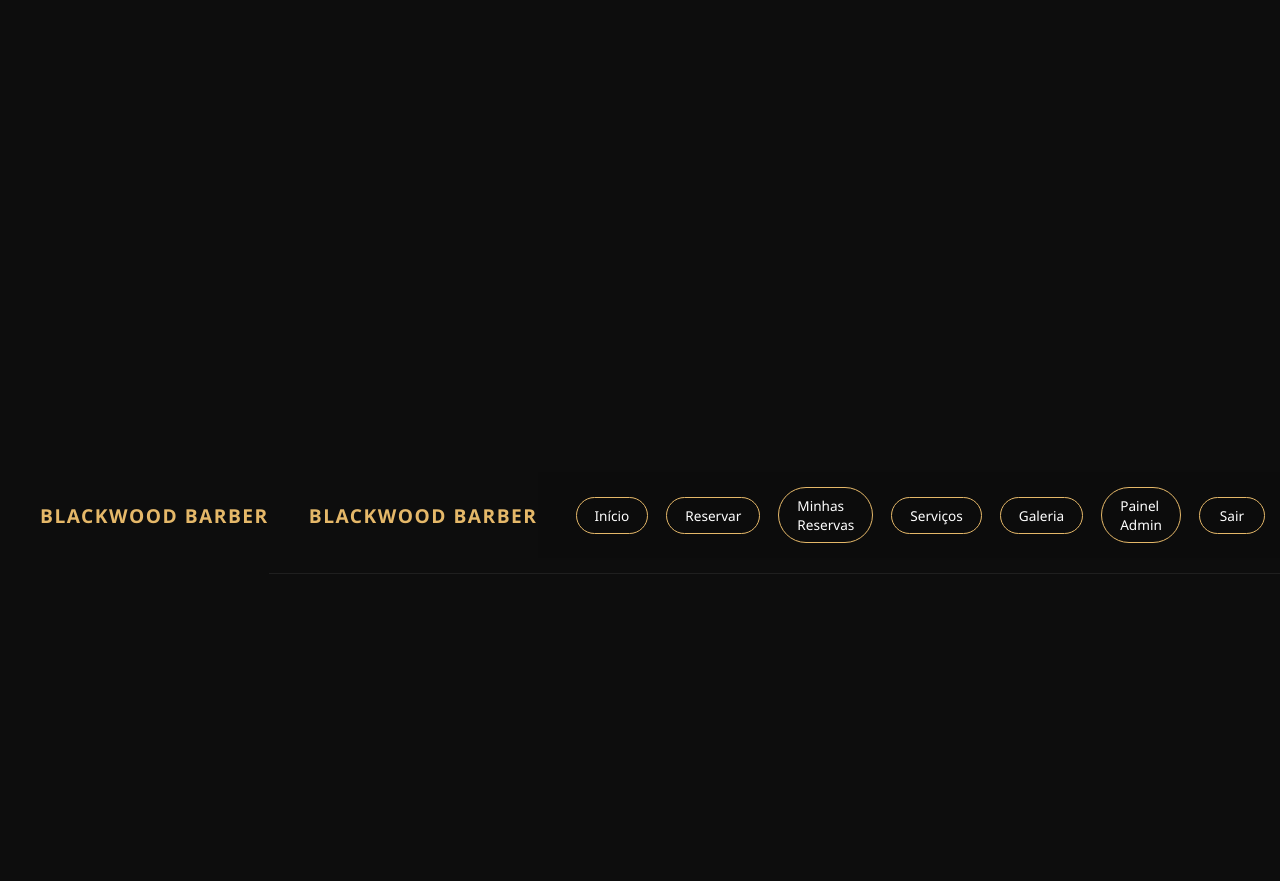
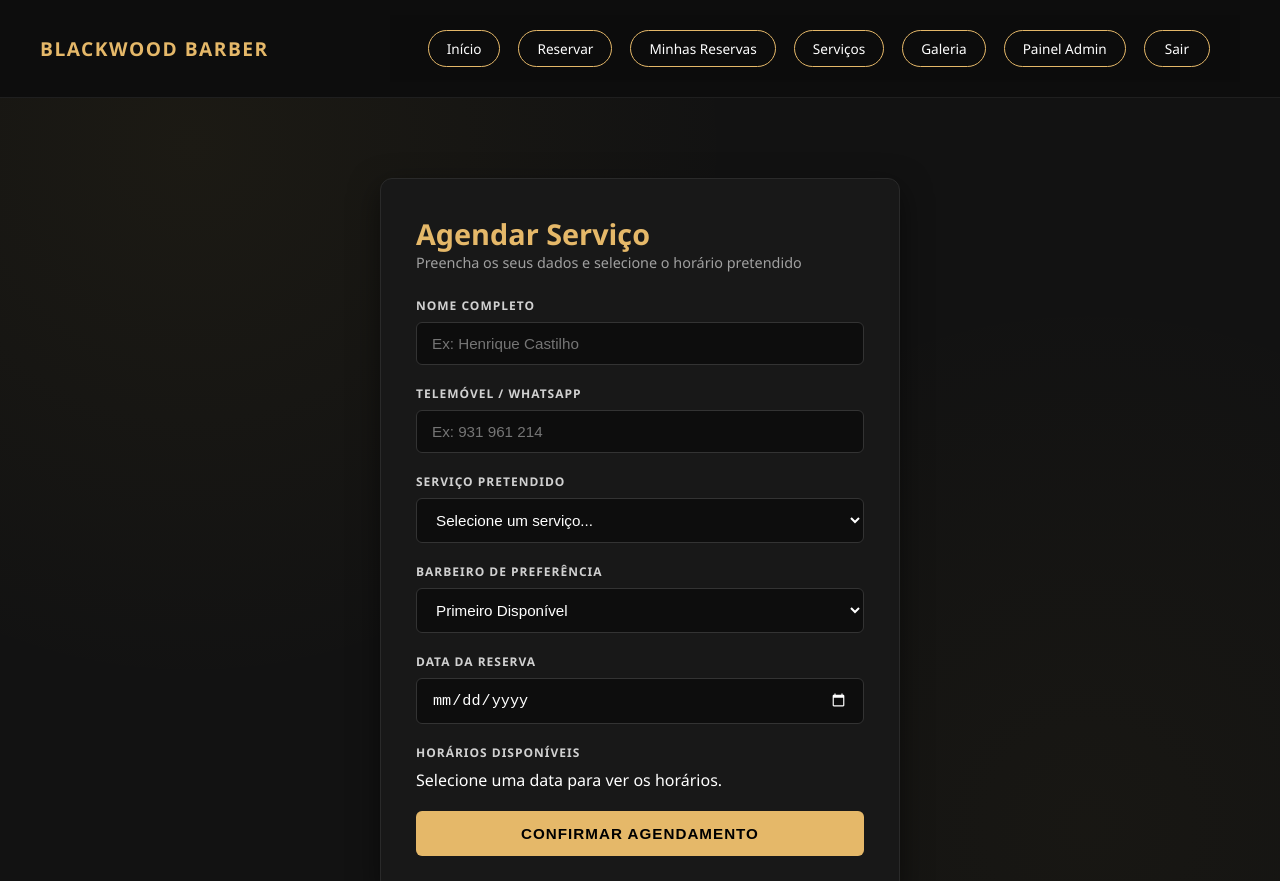
Before and after one commit to henriqueteixeiracastilho-hub/blackwood-barber, a website: page public/reserva.html in a window 1280 px wide. Shown: the top 881 px of the page. Drawn offline with Linux system fonts and the light colour scheme.

Commit message:
Compoe e alinha pagina reserva.html

```diff
--- a/public/reserva.html
+++ b/public/reserva.html
@@ -4,119 +4,74 @@
   <meta charset="UTF-8">
   <meta name="viewport" content="width=device-width, initial-scale=1.0">
   <title>Reserva - Blackwood Barber</title>
-  <link rel="stylesheet" href="style.css?v=10">
+  <link rel="stylesheet" href="style.css">
 </head>
 <body>
 
-  <!-- CABEÇALHO -->
-<header>
-  <div class="logo">BLACKWOOD BARBER</div>
-
-  <!-- Botão dos 3 pontos verticais -->
-  <button id="menu-toggle" class="menu-btn" aria-label="Abrir Menu">
-    &#8942;
-  </button>
-
-  <!-- Menu suspenso -->
+  <!-- HEADER INDEPENDENTE NO TOPO -->
   <header class="main-header">
     <a href="index.html" class="logo">BLACKWOOD BARBER</a>
-
     <nav class="nav-links">
       <a href="index.html" class="nav-btn">Início</a>
-    <a href="reserva.html" class="nav-btn">Reservar</a>
+      <a href="reserva.html" class="nav-btn active">Reservar</a>
       <a href="minhas-reservas.html" class="nav-btn">Minhas Reservas</a>
       <a href="servicos.html" class="nav-btn">Serviços</a>
       <a href="galeria.html" class="nav-btn">Galeria</a>
       <a href="admin.html" class="nav-btn">Painel Admin</a>
-    <a href="login.html" class="nav-btn">Sair</a>
+      <a href="login.html" class="nav-btn btn-logout">Sair</a>
     </nav>
   </header>
 
-  <!-- FORMULÁRIO DE RESERVA -->
-  <main class="main-container">
-    <div class="card-box-reserva">
+  <!-- CONTEÚDO PRINCIPAL DA RESERVA CENTRADO -->
+  <main class="page-container">
+    <section class="booking-card">
       <h2>Agendar Serviço</h2>
-      <p class="subtitulo">Preencha os seus dados e selecione o horário pretendido</p>
+      <p class="subtitle">Preencha os seus dados e selecione o horário pretendido</p>
 
-      <form id="form-reserva">
-        <div class="form-grid">
+      <form id="bookingForm">
         <div class="form-group">
           <label for="nome">NOME COMPLETO</label>
-            <input type="text" id="nome" required placeholder="Ex: Henrique Castilho">
+          <input type="text" id="nome" name="nome" placeholder="Ex: Henrique Castilho" required>
         </div>
 
         <div class="form-group">
           <label for="telemovel">TELEMÓVEL / WHATSAPP</label>
-            <input type="tel" id="telemovel" required placeholder="Ex: 931 961 214">
+          <input type="tel" id="telemovel" name="telemovel" placeholder="Ex: 931 961 214" required>
         </div>
 
         <div class="form-group">
           <label for="servico">SERVIÇO PRETENDIDO</label>
-            <select id="servico" required>
+          <select id="servico" name="servico" required>
             <option value="">Selecione um serviço...</option>
-              <option value="Corte de Cabelo (12€)">Corte de Cabelo (12€)</option>
-              <option value="Barba (5€)">Barba (5€)</option>
-              <option value="Combo Corte + Barba (15€)">Combo Corte + Barba (15€)</option>
-              <option value="Corte Criança até 10 anos (10€)">Corte Criança até 10 anos (10€)</option>
-              <option value="Madeixas (30€)">Madeixas (30€)</option>
-              <option value="Platinar (30€)">Platinar (30€)</option>
-              <option value="Ondulação (35€)">Ondulação (35€)</option>
-              <option value="Desfriagem (30€)">Desfriagem (30€)</option>
+            <option value="Corte de Cabelo">Corte de Cabelo</option>
+            <option value="Barba">Barba</option>
+            <option value="Corte + Barba">Corte + Barba</option>
           </select>
         </div>
 
         <div class="form-group">
           <label for="barbeiro">BARBEIRO DE PREFERÊNCIA</label>
-            <select id="barbeiro">
+          <select id="barbeiro" name="barbeiro">
             <option value="Primeiro Disponível">Primeiro Disponível</option>
-              <option value="Barbeiro 1">Barbeiro 1</option>
-              <option value="Barbeiro 2">Barbeiro 2</option>
           </select>
         </div>
 
-          <div class="form-group full-width">
+        <div class="form-group">
           <label for="data">DATA DA RESERVA</label>
-            <input type="date" id="data" required>
-          </div>
+          <input type="date" id="data" name="data" required>
         </div>
 
-        <!-- HORÁRIOS DENTRO DO CARD DA TABELA -->
-        <div class="form-group full-width" style="margin-top: 15px;">
+        <div class="form-group">
           <label>HORÁRIOS DISPONÍVEIS</label>
-          <div id="horarios-grid"></div>
+          <p class="info-text">Selecione uma data para ver os horários.</p>
+          <div id="horariosContainer" class="horarios-grid"></div>
         </div>
 
-        <button type="submit" class="btn-submit">CONFIRMAR AGENDAMENTO</button>
+        <button type="submit" class="btn-confirmar">CONFIRMAR AGENDAMENTO</button>
       </form>
-    </div>
+    </section>
   </main>
 
   <script src="script.js"></script>
-<!-- MODAL DE EDIÇÃO DE PERFIL -->
-<div id="modal-perfil" class="modal-overlay">
-  <div class="modal-box">
-    <button id="btn-fechar-modal" class="modal-fechar">&times;</button>
-    <h3 style="color: #d4af37; margin-bottom: 5px;">Editar Perfil</h3>
-    <p style="color: #888; font-size: 0.85rem; margin-bottom: 20px;">Atualize o seu nome e foto de exibição</p>
-
-    <div class="preview-avatar-container">
-      <img id="modal-avatar-preview" src="https://cdn-icons-png.flaticon.com/512/3135/3135715.png" alt="Foto Perfil" class="avatar-preview">
-    </div>
-
-    <form id="form-perfil">
-      <div class="form-group" style="margin-bottom: 15px;">
-        <label for="perfil-nome">NOME</label>
-        <input type="text" id="perfil-nome" required placeholder="O seu nome">
-      </div>
-
-      <div class="form-group" style="margin-bottom: 20px;">
-        <label for="perfil-foto-url">URL DA FOTO / IMAGEM</label>
-        <input type="url" id="perfil-foto-url" placeholder="https://exemplo.com/foto.jpg">
-      </div>
-
-      <button type="submit" class="btn-submit" style="width: 100%;">GUARDAR ALTERAÇÕES</button>
-    </form>
-  </div>
-</div>
 </body>
 </html>
--- a/public/style.css
+++ b/public/style.css
@@ -2181,3 +2181,86 @@ main,
   float: none !important;
   display: block !important;
 }
+/* ==========================================================
+   ESTILOS ESPECÍFICOS DA PÁGINA DE RESERVA
+   ========================================================== */
+.page-container {
+  display: flex !important;
+  justify-content: center !important;
+  align-items: center !important;
+  padding: 40px 20px !important;
+  min-height: calc(100vh - 80px) !important;
+}
+
+.booking-card {
+  background-color: #181818 !important;
+  border: 1px solid #2a2a2a !important;
+  border-radius: 12px !important;
+  padding: 35px !important;
+  width: 100% !important;
+  max-width: 520px !important;
+  box-shadow: 0 10px 30px rgba(0, 0, 0, 0.5) !important;
+}
+
+.booking-card h2 {
+  color: #e5b869 !important;
+  margin-top: 0 !important;
+  font-size: 1.8rem !important;
+}
+
+.booking-card .subtitle {
+  color: #a0a0a0 !important;
+  font-size: 0.9rem !important;
+  margin-bottom: 25px !important;
+}
+
+.form-group {
+  margin-bottom: 20px !important;
+  text-align: left !important;
+}
+
+.form-group label {
+  display: block !important;
+  color: #d1d1d1 !important;
+  font-size: 0.75rem !important;
+  font-weight: 700 !important;
+  letter-spacing: 1px !important;
+  margin-bottom: 8px !important;
+}
+
+.form-group input,
+.form-group select {
+  width: 100% !important;
+  padding: 12px 15px !important;
+  background-color: #0d0d0d !important;
+  border: 1px solid #333333 !important;
+  border-radius: 6px !important;
+  color: #ffffff !important;
+  font-size: 0.95rem !important;
+  box-sizing: border-box !important;
+}
+
+.form-group input:focus,
+.form-group select:focus {
+  outline: none !important;
+  border-color: #e5b869 !important;
+}
+
+.btn-confirmar {
+  width: 100% !important;
+  padding: 14px !important;
+  background-color: #e5b869 !important;
+  color: #000000 !important;
+  border: none !important;
+  border-radius: 6px !important;
+  font-weight: 700 !important;
+  font-size: 0.95rem !important;
+  letter-spacing: 1px !important;
+  cursor: pointer !important;
+  transition: background-color 0.2s ease, transform 0.2s ease !important;
+}
+
+.btn-confirmar:hover {
+  background-color: #f0c77a !important;
+  transform: translateY(-2px) !important;
+}
```
Lines whose indentation alone changed are shown as unchanged.
